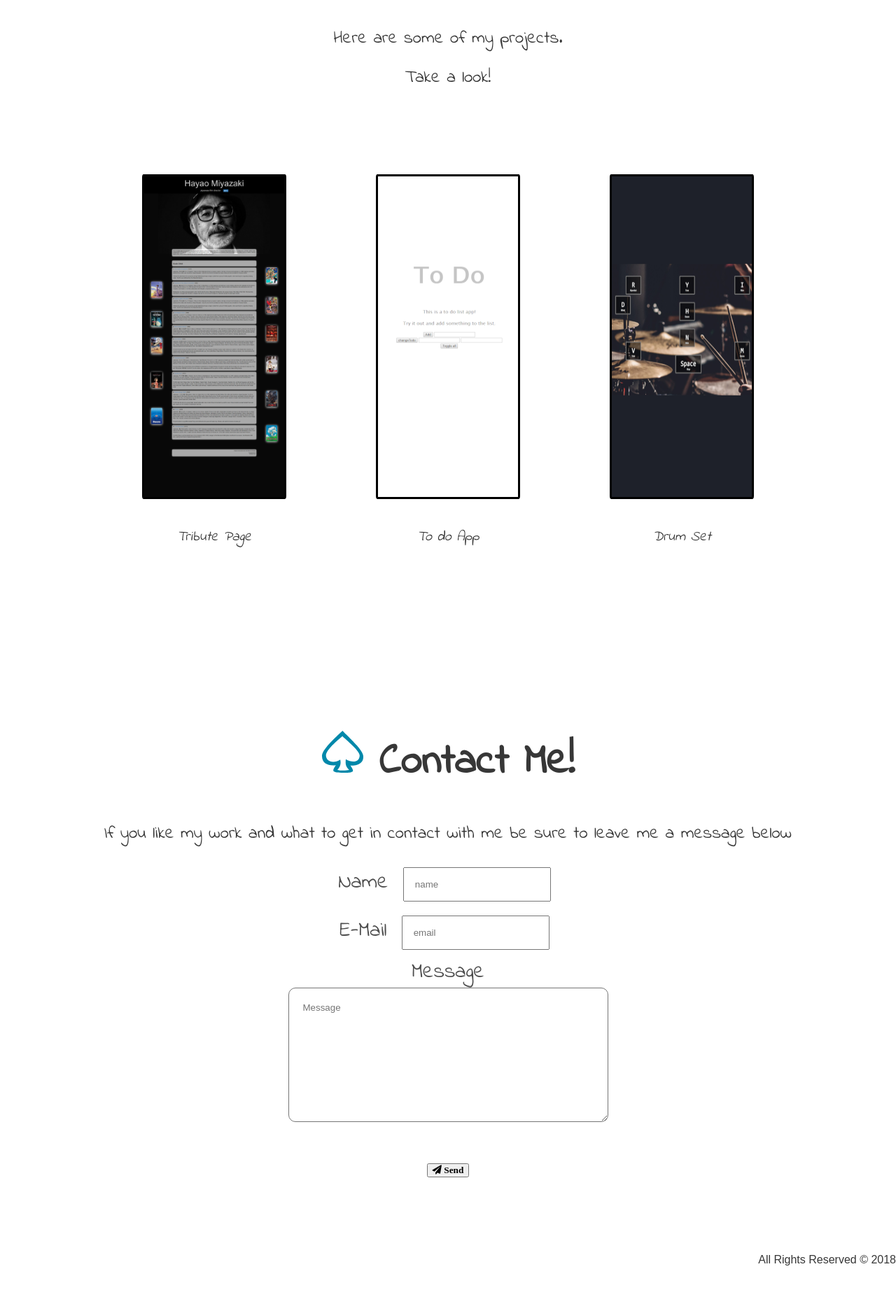
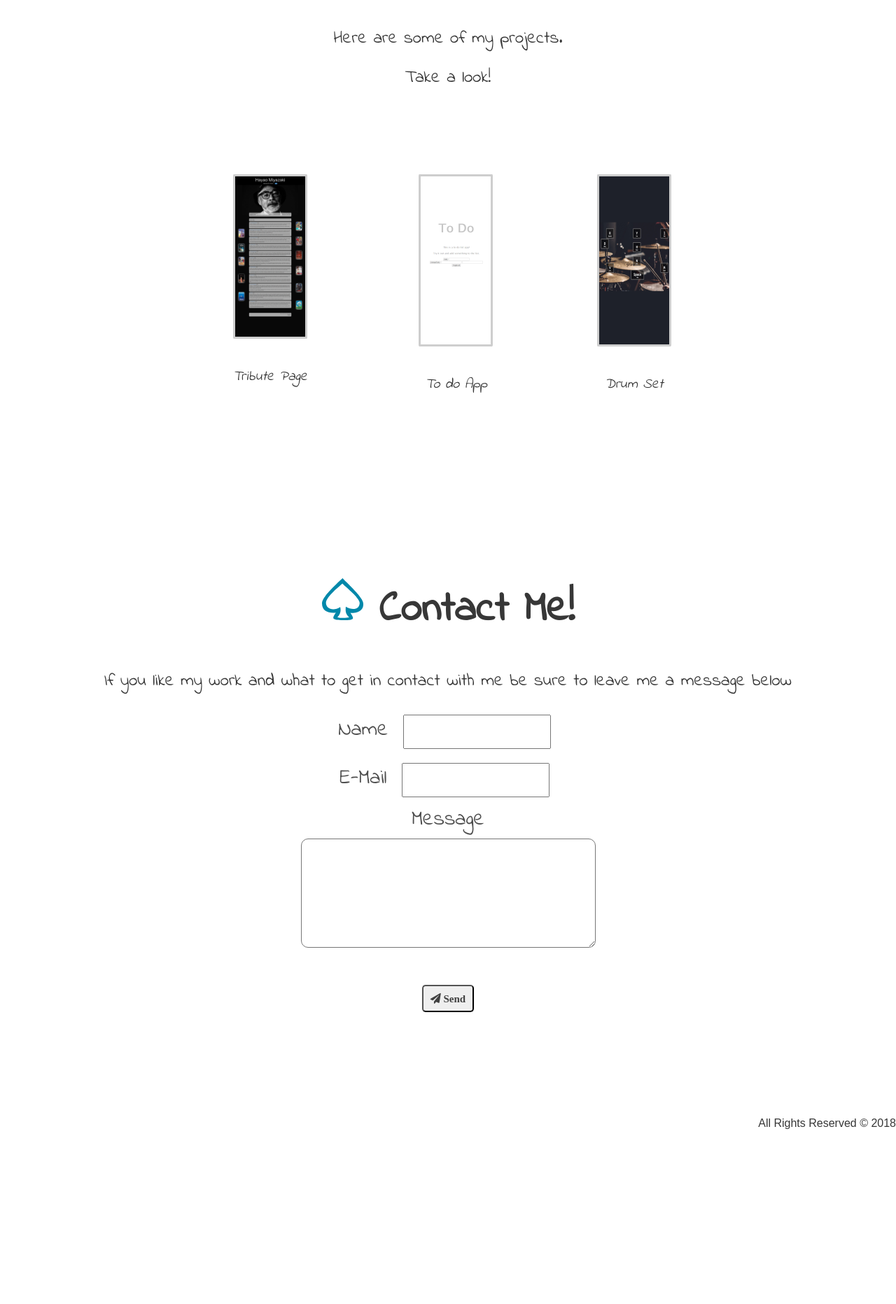
Before and after one commit to ganto1812/portfolio-vanillajs, a PHP site: page / in a window 1280 px wide. Shown: the part 2964-4827 px from the top of the page at 70% size. After the commit the page ends 4577 px from the top, so only its background shows below. Run offline with PHP 8.4, Linux system fonts and the light colour scheme; some libraries are stand-ins or nearby versions.

Commit message:
transitions added

```diff
--- a/index.css
+++ b/index.css
@@ -105,6 +105,7 @@ p {
 .projects {
   display: flex;
   justify-content: center;
+  flex-wrap: wrap;
  }
 
 .project {
@@ -115,10 +116,14 @@ p {
 
 .projectImage {
   margin: auto;
-  width: 200px;
-  height: 458px;
+  width: 100px;
   border-radius: 1%;
-  border: solid black;
+  border: solid rgb(206, 206, 206);
+  -webkit-transition: width 0.5s; /* For Safari 3.1 to 6.0 */
+  transition: width 0.5s;
+}
+.projectImage:hover {
+width: 150px;
 }
 
 em {
@@ -137,28 +142,32 @@ input {
 
 .message {
   display: block;
-  margin: auto auto;
+  margin: 5px auto;
   border-radius: 10px;
-  padding: 20px;
   font-family: arial;
 }
-#button {
-  margin-bottom: 200px;
+button {
+  color: #414141;
+  margin-bottom: 50px;
   border-radius: 5px;
+  font-size: 15px;
   padding: 10px;
+  -webkit-transition: padding 0.5s; /* For Safari 3.1 to 6.0 */
+  transition: padding 0.5s;
 }
 
 button:hover {
-  background-color: #404040;
+  background-color: #7c7c7c;
+  padding: 16px;
   color: white;
 }
 
 
-@media (max-width: 970px) {
+@media (max-padding: 970px) {
 
   body {
     margin: 0;
-    width: 100%;
+    padding: 100%;
   }
 
   .head {
@@ -171,7 +180,7 @@ button:hover {
 
   .navbar {
     display: flex;
-    width: 100%;
+    padding: 100%;
     font-size: 0.6em;
   }
 
@@ -182,7 +191,7 @@ button:hover {
   ul {
     display: flex;
     float: left;
-    width: 100%;
+    padding: 100%;
     justify-content: center;
     font-size: 1em;
     padding: 0;
@@ -203,7 +212,7 @@ button:hover {
   .sectionSpade {
     display: flex;
     margin: auto;
-    width: 1em;
+    padding: 1em;
   }
 
   p {
@@ -225,14 +234,14 @@ button:hover {
   .projectImage {
    position: relative;
     height: 30vw;
-    width: 20vw;
+    padding: 20vw;
  }
 
  .hiddenImage {
   position: absolute;
   left: -10px;
   height: 30vw;
-  width: 20vw;
+  padding: 20vw;
   /-webkit-transition: opacity 1s ease-in-out;
   /-moz-transition: opacity 1s ease-in-out;
   /-o-transition: opacity 1s ease-in-out;
@@ -246,7 +255,7 @@ button:hover {
    font-size: 15px;
  }
  .message {
-  width: 200px;
+  padding: 200px;
   height: 80px;
  }
 
--- a/index.html
+++ b/index.html
@@ -92,17 +92,17 @@
       <p>If you like my work and what to get in contact with me be sure to leave me a message below</p>
 
       <!--Form-->
-      <form method="post" name="contact" action="/contact.php" onsubmit="return formValidation(), formFunction" class="contact" id="contact">
+      <form method="post" name="contact" action="/contact.php" onsubmit="return formValidation()" class="contact" id="contact">
         <label for='name'>Name</label>
-        <input type="text" name="name" placeholder="name">
+        <input type="text" name="name">
         <br>
         <label for='email'>E-Mail</label>
-        <input type="text" name="email" placeholder="email">
+        <input type="text" name="email">
         <br>
         <label for='message'>Message</label>
-        <textarea name="text" class="message" placeholder="Message" rows="10" cols="50" form="contact"></textarea>
+        <textarea name="text" class="message" rows="10" cols="50" form="contact"></textarea>
         <br>
-        <button id="js_send" type="submit" name='submit' value="send" class="fas fa-paper-plane"> Send</button>
+        <button id="button" type="submit" name='submit' value="send" class="fas fa-paper-plane"> Send</button>
       </form>
     </div>
     <footer>
```
